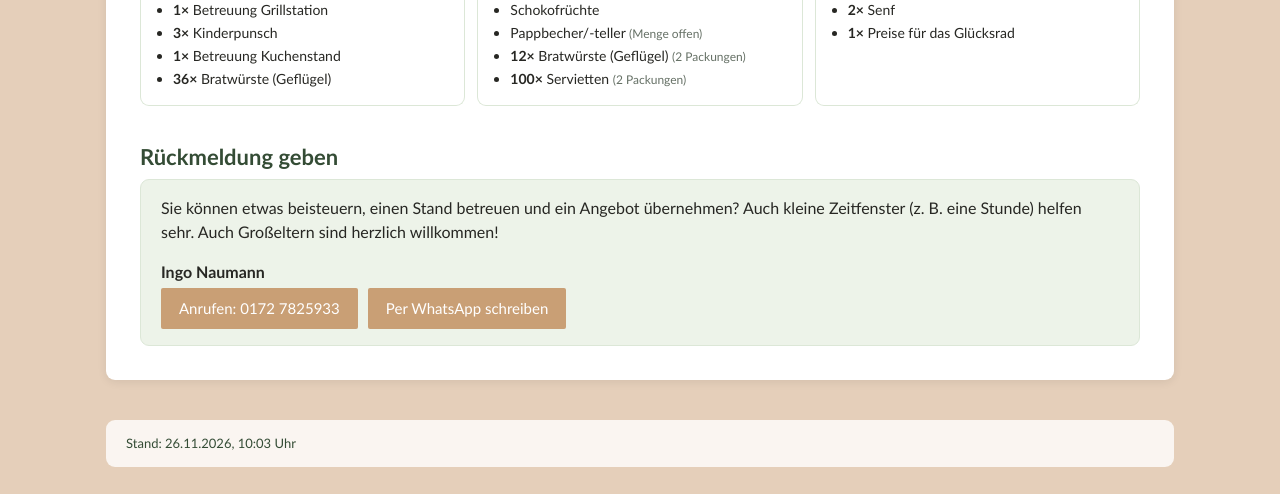
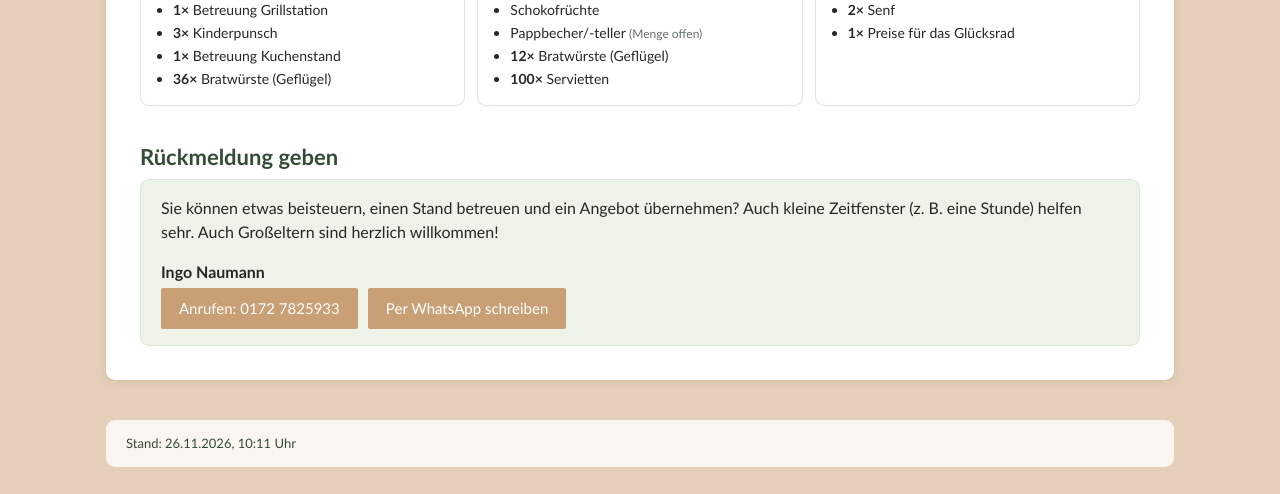
Before and after one commit to Ingo-Naumann/oberschule-eberswalde, a plain HTML site: page index.html in a window 1280 px wide. Shown: the part 3499-3993 px from the top of the page. Drawn offline with Linux system fonts and the light colour scheme.

Commit message:
Add files via upload

```diff
--- a/index.html
+++ b/index.html
@@ -313,7 +313,7 @@
    ===================================================================== */
 
 // Stand der Liste (Datum und Uhrzeit bei Änderungen anpassen)
-const STAND = "26.11.2026, 10:03 Uhr";
+const STAND = "26.11.2026, 10:11 Uhr";
 
 const FAMILIEN = 49;  // Familien, die sich bisher beteiligt haben
 const KINDER = 317;   // Anzahl Kinder an der Schule
@@ -424,8 +424,8 @@ const ZUSAGEN = [
   { klasse:"10b", key:"Waffelteig",             menge:30 },
   { klasse:"10b", key:"Schokofrüchte",          menge:null, stumm:true },
   { klasse:"10b", key:"Pappbecher",             menge:null, anzeige:"Pappbecher/-teller", auch:["Pappteller"] },
-  { klasse:"10b", key:"Bratwürste (Geflügel)",   menge:12, notiz:"2 Packungen" },
-  { klasse:"10b", key:"Servietten",             menge:100, notiz:"2 Packungen" },
+  { klasse:"10b", key:"Bratwürste (Geflügel)",   menge:12 },
+  { klasse:"10b", key:"Servietten",             menge:100 },
 
   { klasse:"10c", key:"Kinderpunsch",           menge:5 },
   { klasse:"10c", key:"Weihnachtsgebäck (Plätzchen, Lebkuchen usw.)", menge:null, stumm:true, anzeige:"3× Lebkuchen", zusagen:3 },
```
